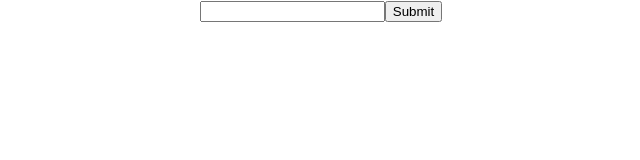
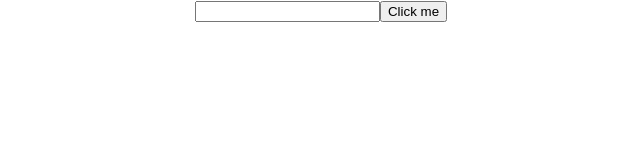
Before and after one commit to codeBurner0/React-JS-Complete, a React (Create React App) app: page / in a window 1280 px wide. Shown: the top 160 px of the page, without its empty margins (319-959 px from the left). Built offline with nearby package versions, Linux system fonts and the light colour scheme.

Commit message:
UseRef Hook in Functional comp.

```diff
--- a/src/App.js
+++ b/src/App.js
@@ -19,12 +19,13 @@ import React from 'react'
 // import Parent from './Components/LiftingStateUp.js/Parent'
 // import PureComponentFunction from './Components/Pure Component/PureComponentFunction'
 // import UseMemo from './Components/Hooks/UseMemo'
-import UseRefClass from './Components/Hooks/UseRef/UseRefClass'
+// import UseRefClass from './Components/Hooks/UseRef/UseRefClass'
+import UseRefFun from './Components/Hooks/UseRef/UseRefFun'
 
 function App() {
   return (
     <div>
-      <UseRefClass/>
+      <UseRefFun/>
     </div>
   )
 }
--- /dev/null
+++ b/src/Components/Hooks/UseRef/UseRefFun.js
@@ -0,0 +1,19 @@
+import React,{useRef} from 'react'
+
+function UseRefFun() {
+    const ref1=useRef(null);
+    function Clicker(){
+        ref1.current.value="1000";
+        ref1.current.style.color="green";
+        ref1.current.style.display="none";
+        ref1.current.focus()
+    }
+  return (
+    <div>
+      <input type="text" ref={ref1}/>
+      <button onClick={Clicker}>Click me</button>
+    </div>
+  )
+}
+
+export default UseRefFun
```
